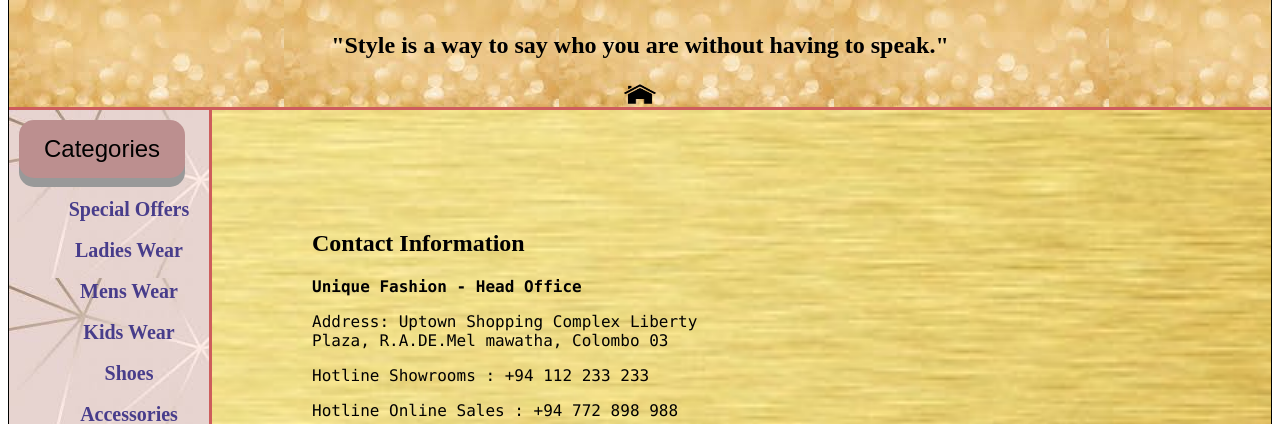
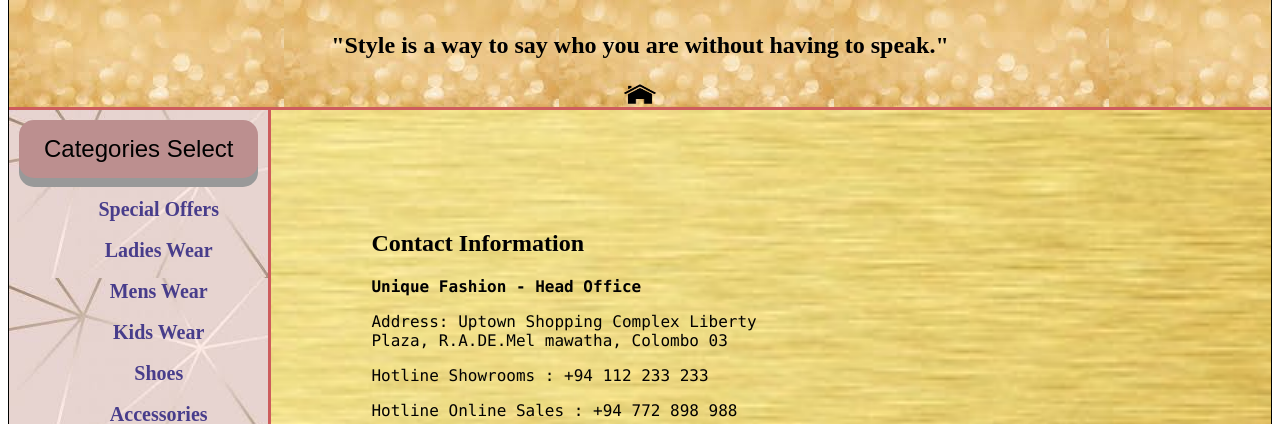
Before and after one commit to JanukaD/UniqueFashion, a PHP site: the page made by Contact Us.php in a window 1280 px wide. Shown: the part 108-532 px from the top of the page. Run offline with PHP 8.4, Linux system fonts and the light colour scheme.

Commit message:
Update Contact Us.php

```diff
--- a/Contact Us.php
+++ b/Contact Us.php
@@ -36,7 +36,7 @@
 			</div>
 
 			<div class="lnav" style="background-image:url(Images/f4.jpg)";>
-				<button class="button">Categories</button>
+				<button class="button">Categories Select</button>
 
 				<ul>
 					<li>
```
